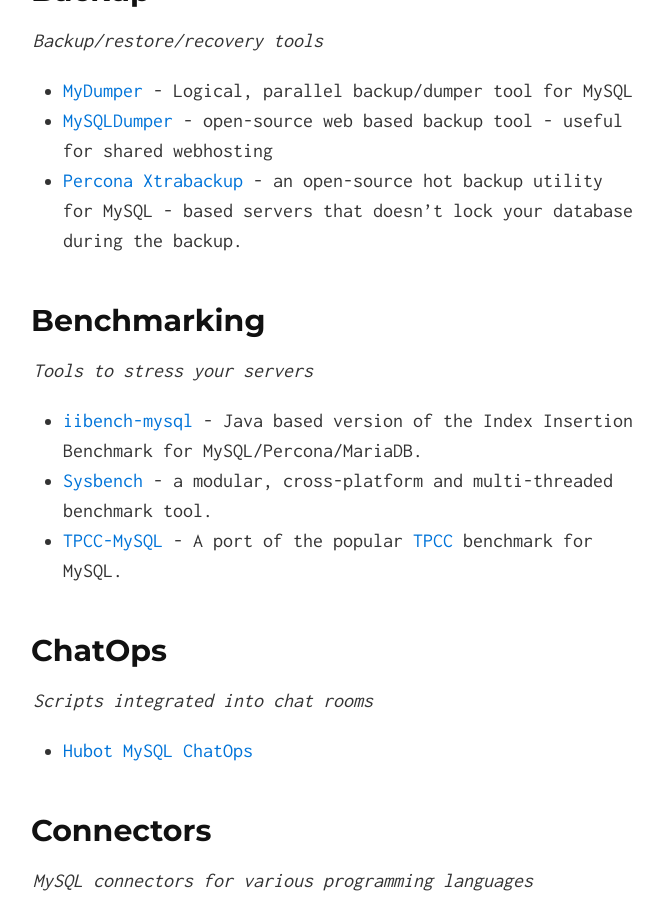
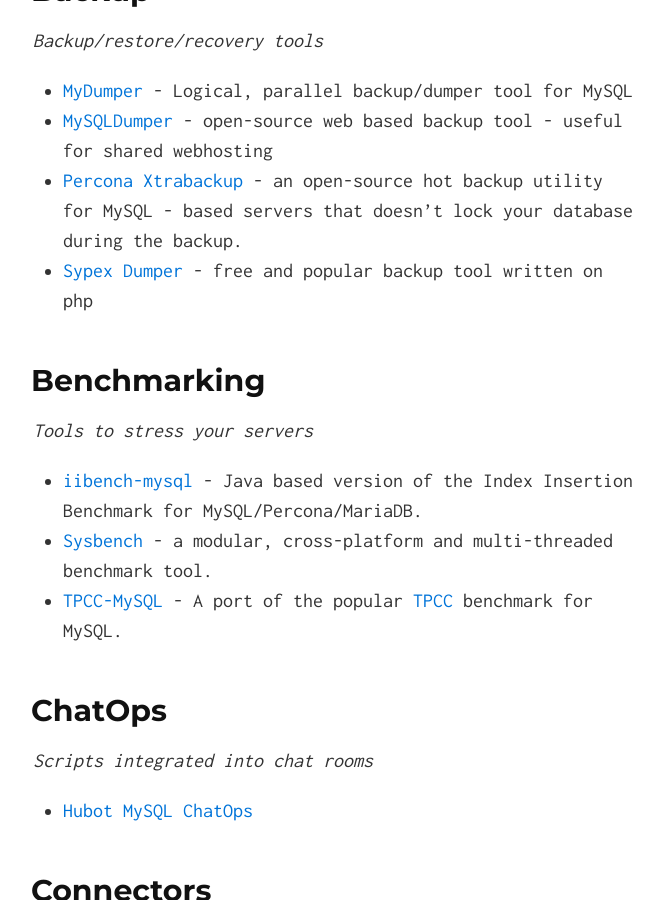
Before and after one commit to shlomi-noach/awesome-mysql, a Jekyll site: the page built from index.md, in a window 1280 px wide and 900 px high, scrolled down 1564 px. Shown: the whole window, without its empty margins (307-970 px from the left). Built offline with Jekyll 4.4.1, drawn with Linux system fonts in a browser that asks for light colours.

Commit message:
add Sypex Dumper

```diff
--- a/index.md
+++ b/index.md
@@ -48,6 +48,7 @@
 - [MyDumper](https://launchpad.net/mydumper) - Logical, parallel backup/dumper tool for MySQL
 - [MySQLDumper](http://www.mysqldumper.net/) - open-source web based backup tool - useful for shared webhosting
 - [Percona Xtrabackup](http://www.percona.com/doc/percona-xtrabackup) - an open-source hot backup utility for MySQL - based servers that doesn’t lock your database during the backup.
+- [Sypex Dumper](http://sypex.net/) - free and popular backup tool written on php
 
 ## Benchmarking
 
```
